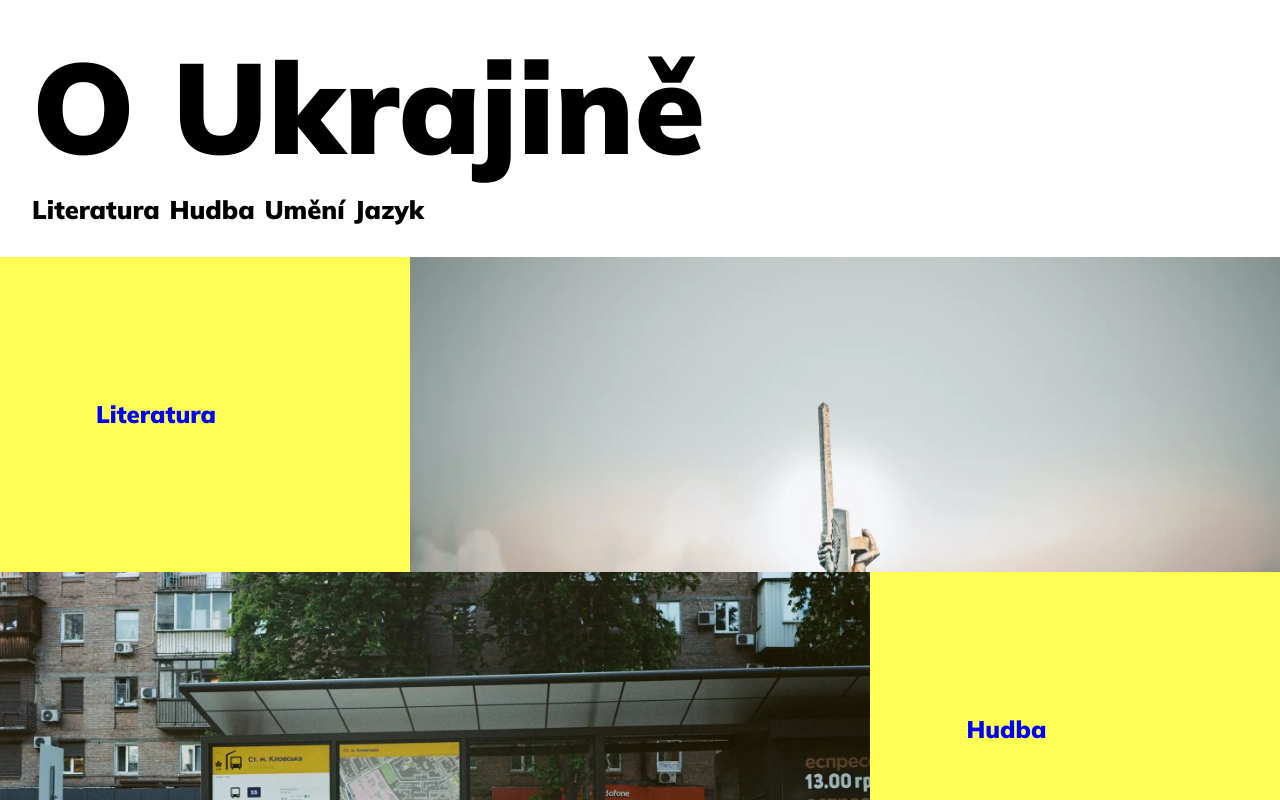
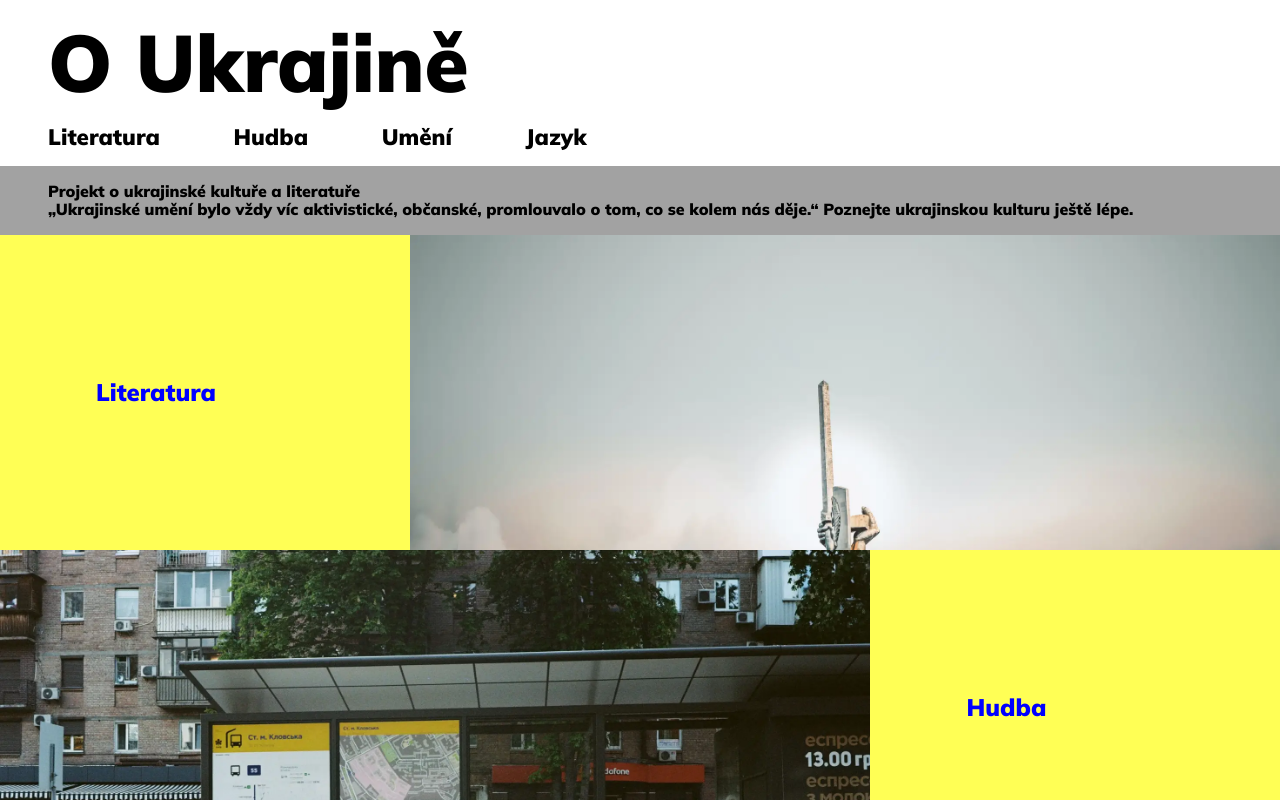
Before and after one commit to htmlena/ukrajina-predevsim, a Next.js app: page / in a window 1280 px wide. Shown: the top 800 px of the page. Built offline with nearby package versions, Linux system fonts and the light colour scheme.

Commit message:
intro outline

```diff
--- a/pages/_app.tsx
+++ b/pages/_app.tsx
@@ -11,7 +11,7 @@ const Title = styled.h1`
   margin: 0 0 1rem;
 
   @media (min-width: 768px) {
-    font-size: 8rem;
+    font-size: 5rem;
   }
 `;
 
@@ -22,11 +22,20 @@ const Layout = styled.div`
 `;
 
 const Header = styled.header`
-  padding: 1rem;
+  padding: 0.8rem 1rem;
   position: relative;
 
   @media (min-width: 768px) {
-    padding: 2rem;
+    padding: 1rem 3rem;
+  }
+`;
+
+const Intro = styled.div`
+  background-color: #a2a2a2;
+  padding: 0.8rem 1rem;
+
+  @media (min-width: 768px) {
+    padding: 1rem 3rem;
   }
 `;
 
@@ -70,6 +79,16 @@ function MyApp({ Component, pageProps }: AppProps) {
           <Navbar />
         </Header>
         <Main>
+          <Intro>
+            <div>Projekt o ukrajinské kultuře a literatuře</div>
+            <div>
+              „Ukrajinské umění bylo vždy víc aktivistické, občanské,
+              promlouvalo o tom, co se kolem nás děje.“ Poznejte ukrajinskou
+              kulturu ještě lépe.
+              {/* Zdroj:
+            https://www.lidovky.cz/domov/cesko-ukrajina-ukrajinci-kultura-krtecek-uprchlici-bezenci.A220325_145052_ln_domov_lros */}
+            </div>
+          </Intro>
           <Component {...pageProps} />
         </Main>
         <Footer>
--- a/src/components/Navbar/Navbar.tsx
+++ b/src/components/Navbar/Navbar.tsx
@@ -17,7 +17,8 @@ const ListItem = styled.li`
   padding-right: 0.6rem;
 
   @media (min-width: 768px) {
-    font-size: 1.6rem;
+    font-size: 1.4rem;
+    padding-right: 4.6rem;
   }
 `;
 
```
